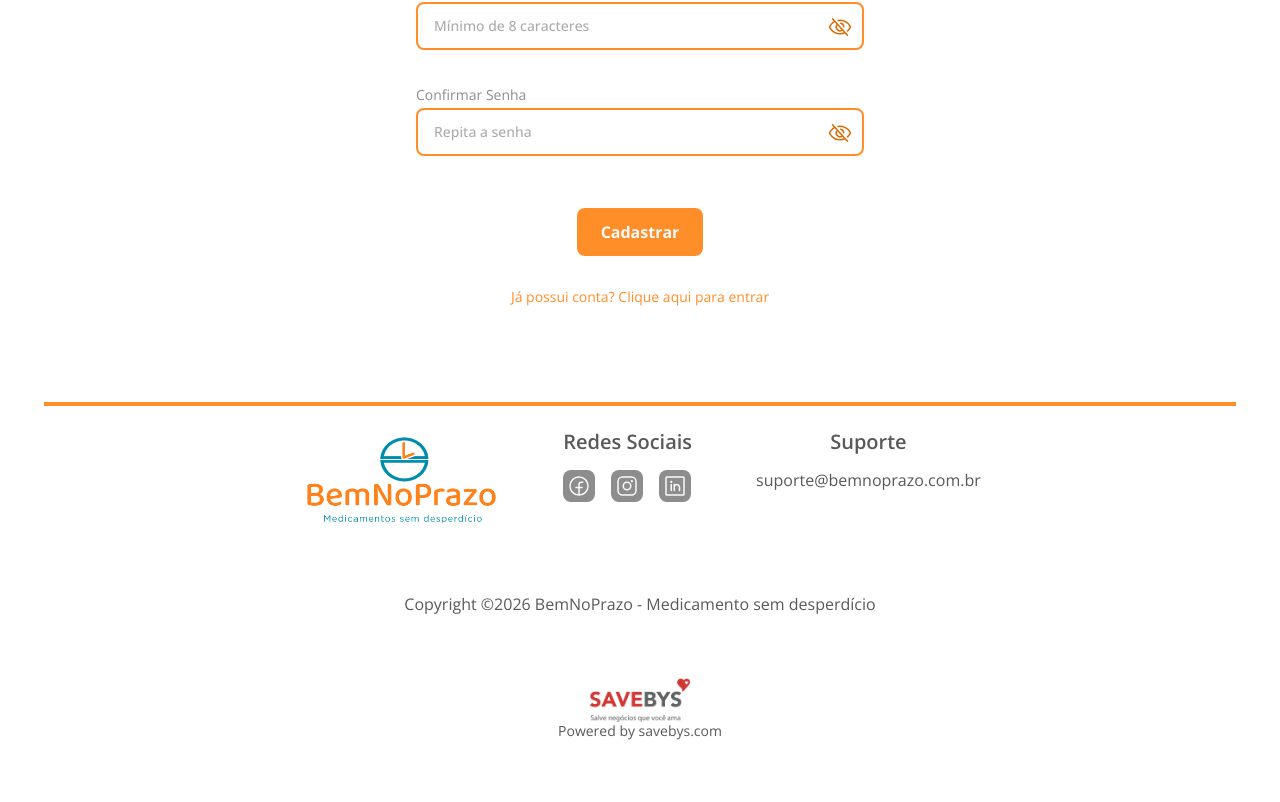
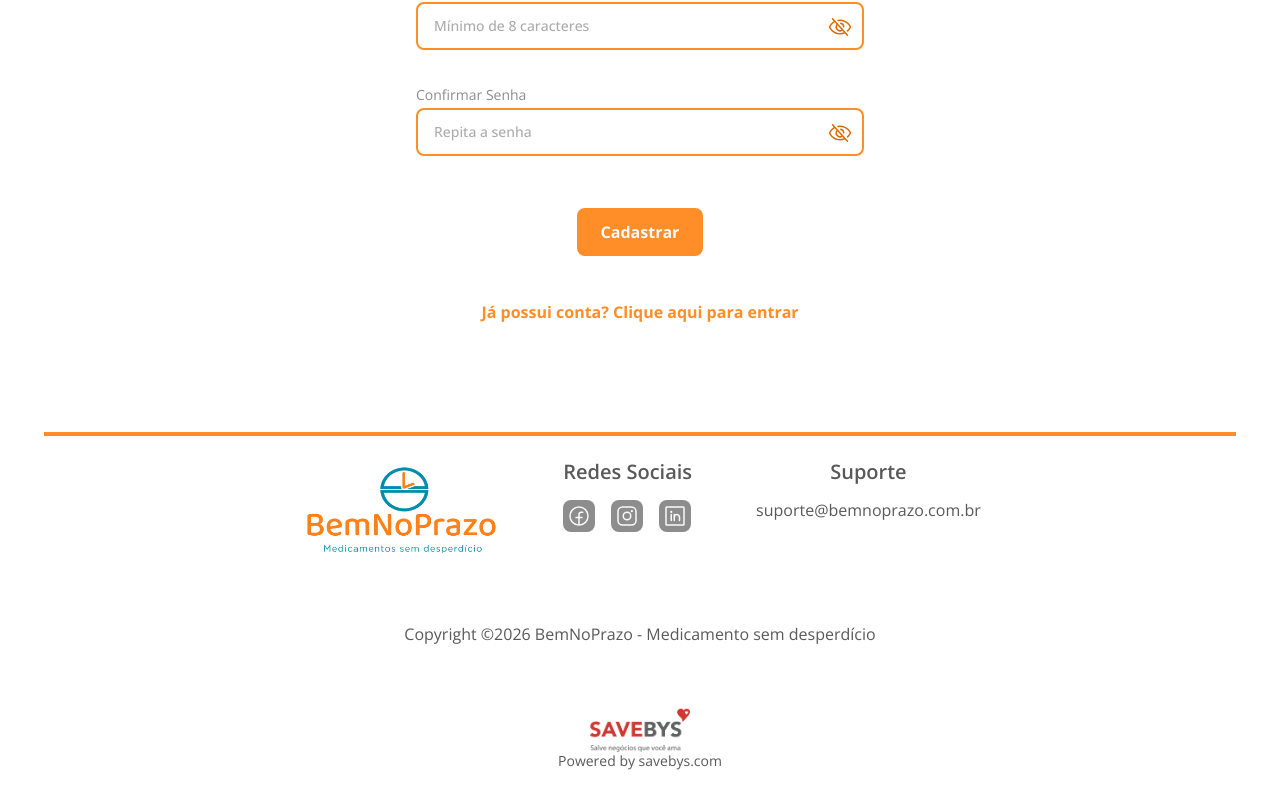
Before and after one commit to SaveBys/bemnoprazo-web, a Next.js app: page /user/register in a window 1280 px wide. Shown: the part 869-1671 px from the top of the page. Before the commit the page ends 1641 px from the top, so only its background shows below. Built offline with nearby package versions, Linux system fonts and the light colour scheme.

Commit message:
feat: variação link button

```diff
--- a/app/user/register/page.tsx
+++ b/app/user/register/page.tsx
@@ -1,5 +1,4 @@
 import { Button } from "@/components/ui/button"
-import InputBase from "@/components/ui/input/input-base"
 import InputPassword from "@/components/ui/input/input-password"
 import InputText from "@/components/ui/input/input-text"
 
@@ -64,10 +63,12 @@ export default function RegisterPage() {
         </InputPassword>
       </div>
 
-
       <div className="flex flex-col items-center gap-8">
         <Button>Cadastrar</Button>
-        <a href="" className="text-legend text-primary-2">Já possui conta? Clique aqui para entrar</a>
+
+        <Button href="/user/login" variant="text" isLink>
+          Já possui conta? Clique aqui para entrar
+        </Button>
       </div>
     </div>
   )
--- a/components/ui/button.tsx
+++ b/components/ui/button.tsx
@@ -2,6 +2,7 @@ import * as React from "react"
 import { cva, type VariantProps } from "class-variance-authority"
 
 import { cn } from "@/lib/utils/cn.function"
+import Link from "next/link";
 
 const buttonVariants = cva("inline-flex items-center justify-center gap-2 whitespace-nowrap rounded-lg transition-all disabled:pointer-events-none disabled:opacity-50 shrink-0 outline-none focus-visible:border-ring focus-visible:ring-ring/50 focus-visible:ring-[3px]",
   {
@@ -30,10 +31,11 @@ function Button({
 }: React.ComponentProps<"button"> & VariantProps<typeof buttonVariants> & {
   icon?: React.ReactNode;
   iconInverse?: boolean;
-  isLink?: false;
+  isLink?: boolean;
+  href?: string
 }) {
 
-  return (
+  const component = (
     <button
       data-slot="button"
       data-variant={variant}
@@ -45,7 +47,14 @@ function Button({
         {props.children}
       </span>
     </button>
-  )
+  );
+  return !props.isLink
+  ? (component)
+  : (
+    <Link href={props.href ?? ''}>
+      {component}
+    </Link>
+  );
 }
 
 export { Button, buttonVariants }
--- a/components/ui/input/input-password.tsx
+++ b/components/ui/input/input-password.tsx
@@ -2,7 +2,7 @@
 
 import { useState, ChangeEvent } from "react";
 import InputBase from "./input-base";
-import { EyeClosedIcon, EyeIcon, EyeSlashIcon } from "@phosphor-icons/react/dist/ssr";
+import { EyeIcon, EyeSlashIcon } from "@phosphor-icons/react/dist/ssr";
 
 interface InputPasswordProps extends React.ComponentProps<"input"> {
   label: string;
@@ -60,7 +60,7 @@ export default function InputPassword({
         onClick={toggleShowPassword}
         className="absolute right-3 bottom-11/50 -translate-y-1/2 text-sm text-primary-1"
       >
-        {showPassword ? <EyeIcon className="size-8" /> : <EyeSlashIcon className="size-6" />}
+        {showPassword ? <EyeIcon className="size-6" /> : <EyeSlashIcon className="size-6" />}
       </button>
 
       <p className="size-4 text-red-500 text-sm">{errorMessage}</p>
```
